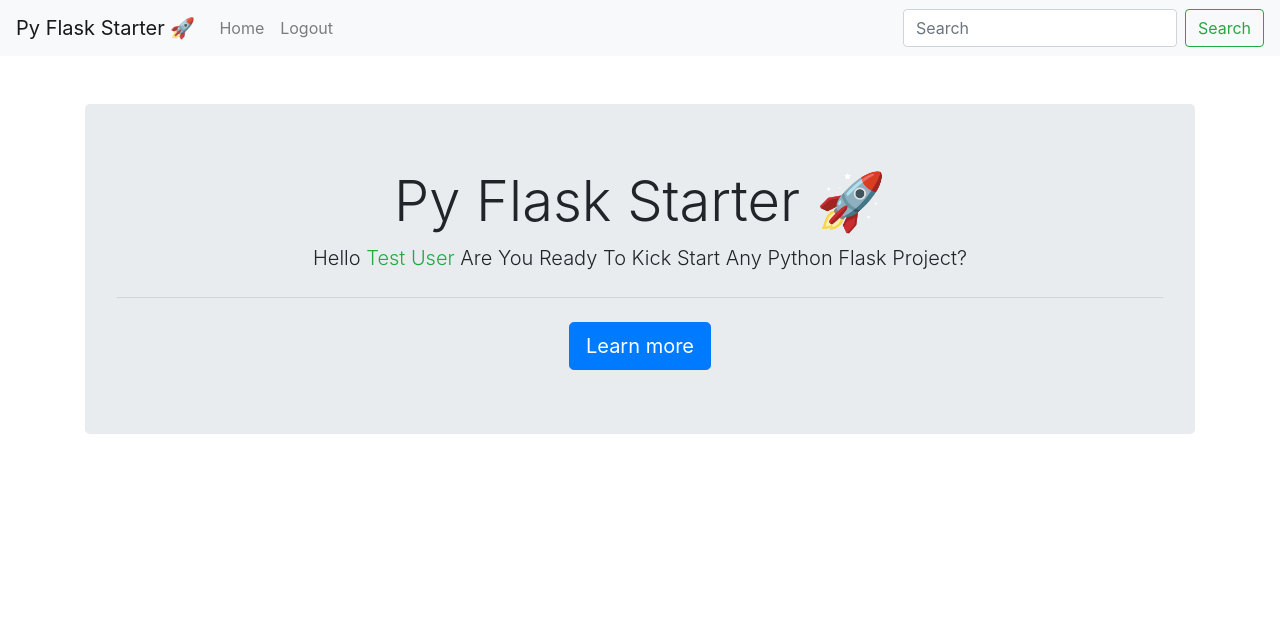
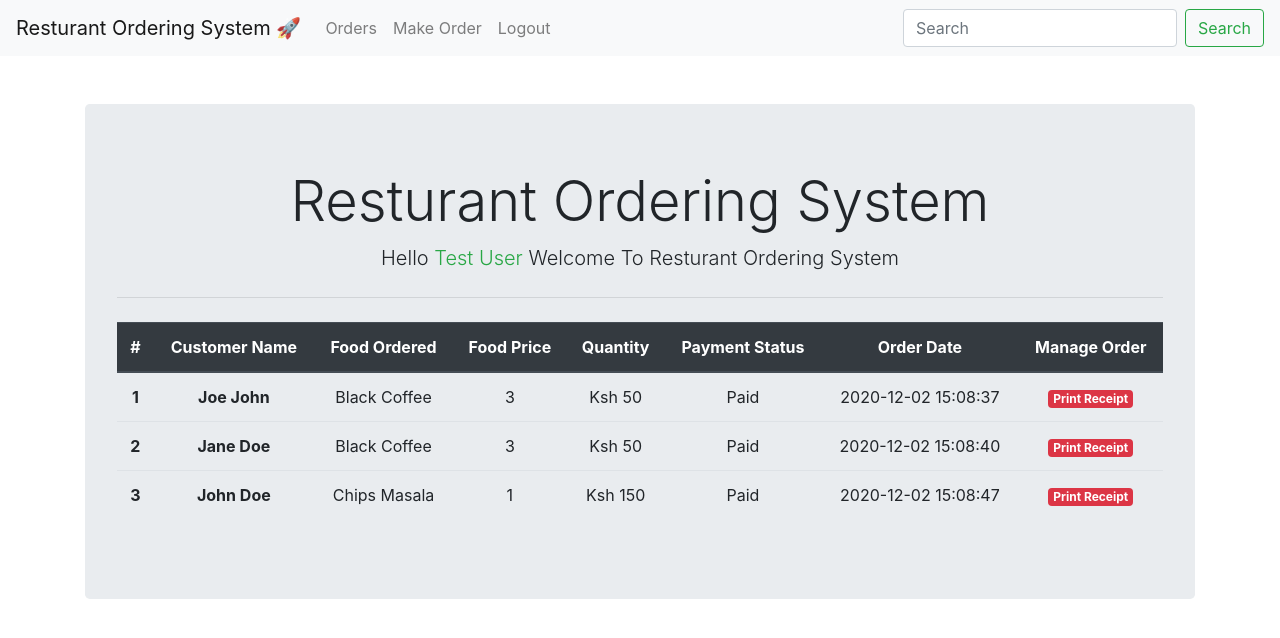
Before and after one commit to ndamukongjeremy/DBT1303ASSIGNMENT2_DBITMKS448620, a Flask app: page /home in a window 1280 px wide. Shown: the top 638 px of the page. Run offline with Flask 2, Linux system fonts and the light colour scheme; a user stored in the database is signed in; data comes from the database, SQL or seed files in the repository; both versions use the stored data as it was after the commit; some libraries are stand-ins or nearby versions.

Commit message:
fully implemented all given requirements

```diff
--- a/app.py
+++ b/app.py
@@ -10,7 +10,7 @@ app = Flask(__name__)
 app.config['MYSQL_HOST'] = '127.0.0.1'
 app.config['MYSQL_USER'] = 'root'
 app.config['MYSQL_PASSWORD'] = ''
-app.config['MYSQL_DB'] = 'martdevelopers_flask_starter'
+app.config['MYSQL_DB'] = 'ROS'
 app.config['MYSQL_CURSORCLASS'] = 'DictCursor'
 # init MYSQL
 mysql = MySQL(app)
@@ -114,12 +114,6 @@ def is_logged_in(f):
     return wrap
 
 
-# Home
-@app.route('/home')
-@is_logged_in
-def dashboard():
-    return render_template('home.html')
-
 
 # Logout
 @app.route('/logout')
@@ -129,6 +123,95 @@ def logout():
     flash('You are now logged out', 'success')
     return redirect(url_for('login'))
 
+# Home
+@app.route('/home')
+@is_logged_in
+def dashboard():
+    # Create cursor
+    cur = mysql.connection.cursor()
+
+    # Get Loaded Orders
+    result = cur.execute("SELECT * FROM customer_orders ORDER BY created_at ASC ")
+    Responses = cur.fetchall()
+    if result > 0:
+        return render_template('home.html', Responses=Responses)
+    else:
+        msg = 'No Available Customer Orders Available'
+        return render_template('home.html', msg=msg)
+    # Close connection
+    cur.close()
+
+#Get All Customer Orders
+def customerOrders():
+    # Create cursor
+    cur = mysql.connection.cursor()
+
+    # Get Customer Orders
+    result = cur.execute("SELECT * FROM customer_orders ORDER BY created_at ASC")
+
+    customerOrders = cur.fetchall()
+
+    if result > 0:
+        return render_template('home.html', customerOrders=customerOrders)
+    else:
+        msg = 'No Available Customer Orders Available'
+        return render_template('home.html', msg=msg)
+    # Close connection
+    cur.close()
+
+#Order Form Helper Class
+class OrderForm(Form):
+    customer_name= StringField('Customer Name', [validators.length(min=1, max=250)])
+    order_food= StringField('Food Ordered', [validators.Length(min=1, max=200)])
+    qty = StringField('Quantity Ordered', [validators.length(min=1, max=200)])
+    price = StringField('Food Price',[validators.length(min=1,max=15)])
+    status = StringField('Order Payment Status',[validators.length(min=1,max=15)])
+
+#Make Order
+@app.route('/make_order', methods=['GET', 'POST'])
+@is_logged_in
+def add_Customer_Order():
+    form = OrderForm(request.form)
+    if request.method == 'POST' and form.validate():
+        order_food = form.order_food.data
+        qty = form.qty.data
+        price = form.price.data
+        status = form.status.data
+        customer_name = form.customer_name.data
+
+        # Create Cursor
+        cur = mysql.connection.cursor()
+
+        # Execute
+        cur.execute("INSERT INTO customer_orders(customer_name, order_food, qty, price, status) VALUES(%s, %s, %s, %s, %s)", (customer_name,order_food, qty, price, status))
+
+        # Commit to DB
+        mysql.connection.commit()
+
+        #Close connection
+        cur.close()
+
+        flash('Customer Order Submitted', 'success')
+
+        return redirect(url_for('dashboard'))
+
+    return render_template('maker_order.html', form=form)
+
+
+#Pay Order -To Be Implemented Further
+
+#Print Receipt
+@app.route('/print_receipt/<string:id>/')
+def printReceipt(id):
+    # Create cursor
+    cur = mysql.connection.cursor()
+
+    # Get Question
+    result = cur.execute("SELECT * FROM customer_orders WHERE id = %s", [id])
+
+    printReceipt = cur.fetchone()
+
+    return render_template('print_receipt.html', printReceipt=printReceipt)
 
 if __name__ == '__main__':
     app.secret_key = 'secret123'
--- a/templates/home.html
+++ b/templates/home.html
@@ -4,10 +4,40 @@
 
 <div class="container">
   <div class="jumbotron text-center">
-      <h1 class="display-4 text-center">Py Flask Starter 🚀 </h1>
-      <p class="lead ">Hello <span class="text-success">{{session.username}}</span> Are You Ready To Kick Start Any Python Flask Project?</p>
+      <h1 class="display-4 text-center">Resturant Ordering System </h1>
+      <p class="lead ">Hello <span class="text-success">{{session.username}}</span> Welcome To Resturant Ordering System</p>
       <hr class="my-4">
-      <a class="btn btn-primary btn-lg" href="https://flask.palletsprojects.com/en/1.1.x/" target="_blank" role="button">Learn more</a>
+      <table class="table">
+        <thead class="thead-dark">
+          <tr>
+            <th scope="col">#</th>
+            <th scope="col">Customer Name</th>
+            <th scope="col">Food Ordered</th>
+            <th scope="col">Food Price</th>
+            <th scope="col">Quantity</th>
+            <th scope="col">Payment Status</th>
+            <th scope="col">Order Date</th>
+            <th scope="col">Manage Order</th>
+          </tr>
+        </thead>
+        <tbody>
+          {% for Responses in Responses %}
+          <tr>
+            <th scope="row">{{Responses.id }}</th>
+            <th scope="col">{{Responses.customer_name}}</th>
+            <td>{{Responses.order_food }}</td>
+            <td>{{Responses.qty }}</td>
+            <td>{{Responses.price }}</td>
+            <td>{{Responses.status }}</td>
+            <td>{{Responses.created_at }}</td>
+            <td>
+              <!--<a class="badge badge-success" href="pay_order/{{Responses.id}}"> Pay Order</a>-->
+              <a class="badge badge-danger" href="print_receipt/{{Responses.id}}"> Print Receipt</a>
+            </td>
+          </tr>
+          {% endfor %}
+        </tbody>
+      </table>
   </div>
 </div>
 {% endblock %}
--- a/templates/layout.html
+++ b/templates/layout.html
@@ -7,7 +7,7 @@
 
     <!-- Bootstrap CSS -->
     <link rel="stylesheet" href="https://stackpath.bootstrapcdn.com/bootstrap/4.3.1/css/bootstrap.min.css" integrity="sha384-ggOyR0iXCbMQv3Xipma34MD+dH/1fQ784/j6cY/iJTQUOhcWr7x9JvoRxT2MZw1T" crossorigin="anonymous">
-    <title>Py Flask Starter 🚀</title>
+    <title>Flask Resturant Ordering System 🚀</title>
   </head>
   <body>
 
@@ -27,5 +27,18 @@
     <script src="https://code.jquery.com/jquery-3.3.1.slim.min.js" integrity="sha384-q8i/X+965DzO0rT7abK41JStQIAqVgRVzpbzo5smXKp4YfRvH+8abtTE1Pi6jizo" crossorigin="anonymous"></script>
     <script src="https://cdnjs.cloudflare.com/ajax/libs/popper.js/1.14.7/umd/popper.min.js" integrity="sha384-UO2eT0CpHqdSJQ6hJty5KVphtPhzWj9WO1clHTMGa3JDZwrnQq4sF86dIHNDz0W1" crossorigin="anonymous"></script>
     <script src="https://stackpath.bootstrapcdn.com/bootstrap/4.3.1/js/bootstrap.min.js" integrity="sha384-JjSmVgyd0p3pXB1rRibZUAYoIIy6OrQ6VrjIEaFf/nJGzIxFDsf4x0xIM+B07jRM" crossorigin="anonymous"></script>
+    <!--Data Table -->
+    <script src="http://ajax.googleapis.com/ajax/libs/jquery/1.9.1/jquery.min.js"></script>
+    <script src="http://getbootstrap.com/dist/js/bootstrap.min.js"></script>
+    <!--Print Receipt Script-->
+    <script>
+      function printContent(el){
+      var restorepage = $('body').html();
+      var printcontent = $('#' + el).clone();
+      $('body').empty().html(printcontent);
+      window.print();
+      $('body').html(restorepage);
+      }
+      </script>
   </body>
 </html>
--- a/templates/login.html
+++ b/templates/login.html
@@ -4,7 +4,7 @@
 <div class="container col-md-6">
     <div class="card text-center">
       <div class="card-header">
-          <h1>Login</h1>
+          <h1>Login | Resturant Ordering System</h1>
           <div class="card-body">
               <form action="" class="text-left" method="POST">
                 <div class="form-group">
--- a/templates/partials/_navigation.html
+++ b/templates/partials/_navigation.html
@@ -1,18 +1,20 @@
 <nav class="navbar navbar-expand-lg navbar-light bg-light">
-    <a class="navbar-brand" href="/">Py Flask Starter 🚀</a>
+    <a class="navbar-brand" href="/">Resturant Ordering System 🚀</a>
     <button class="navbar-toggler" type="button" data-toggle="collapse" data-target="#navbarSupportedContent" aria-controls="navbarSupportedContent" aria-expanded="false" aria-label="Toggle navigation">
       <span class="navbar-toggler-icon"></span>
     </button>
 
     <div class="collapse navbar-collapse" id="navbarSupportedContent">
       <ul class="navbar-nav mr-auto">
-        <li class="nav-item">
-          <a class="nav-link" href="/">Home</a>
-        </li>
 
         <ul class="nav navbar-nav pull-right">
             {% if session.logged_in %}
-
+            <li class="nav-item">
+              <a class="nav-link" href="/home">Orders</a>
+            </li>
+            <li class="nav-item">
+              <a class="nav-link" href="/make_order">Make Order</a>
+            </li>
             <li class="nav-item">
                 <a class="nav-link" href="/logout">Logout</a>
             </li>
--- a/templates/register.html
+++ b/templates/register.html
@@ -4,7 +4,7 @@
 <div class="container col-md-6">
     <div class="card text-center  ">
       <div class="card-header">
-          <h1>Register</h1>
+          <h1>Register | Resturant Ordering System</h1>
           <div class="card-body">
                 {% from "partials/_formhelpers.html"  import render_field %}
                 <form method="POST" class="text-left" action="">
--- a/templates/welcome.html
+++ b/templates/welcome.html
@@ -3,10 +3,10 @@
 {% block body %}
 <div class="container">
     <div class="jumbotron text-center">
-        <h1 class="display-4 text-center">Py Flask Starter 🚀 </h1>
-        <p class="lead ">Kick Start Any Python Flask Project ASAP.</p>
+        <h1 class="display-4 text-center">Python Flask Resturant Ordering System </h1>
+        <p class="lead ">PFRS - The Craddle Of Hospitality</p>
         <hr class="my-4">
-        <a class="btn btn-primary btn-lg" href="https://flask.palletsprojects.com/en/1.1.x/" target="_blank" role="button">Learn more</a>
+        <!--<a class="btn btn-primary btn-lg" href="https://flask.palletsprojects.com/en/1.1.x/" target="_blank" role="button">Learn more</a>-->
     </div>
 </div>
 {% endblock %}
```
Also changed, not shown: ros.sql (+47 -10 lines), templates/maker_order.html (added, +33 -0 lines), templates/print_receipt.html (added, +40 -0 lines), 1 other file.
